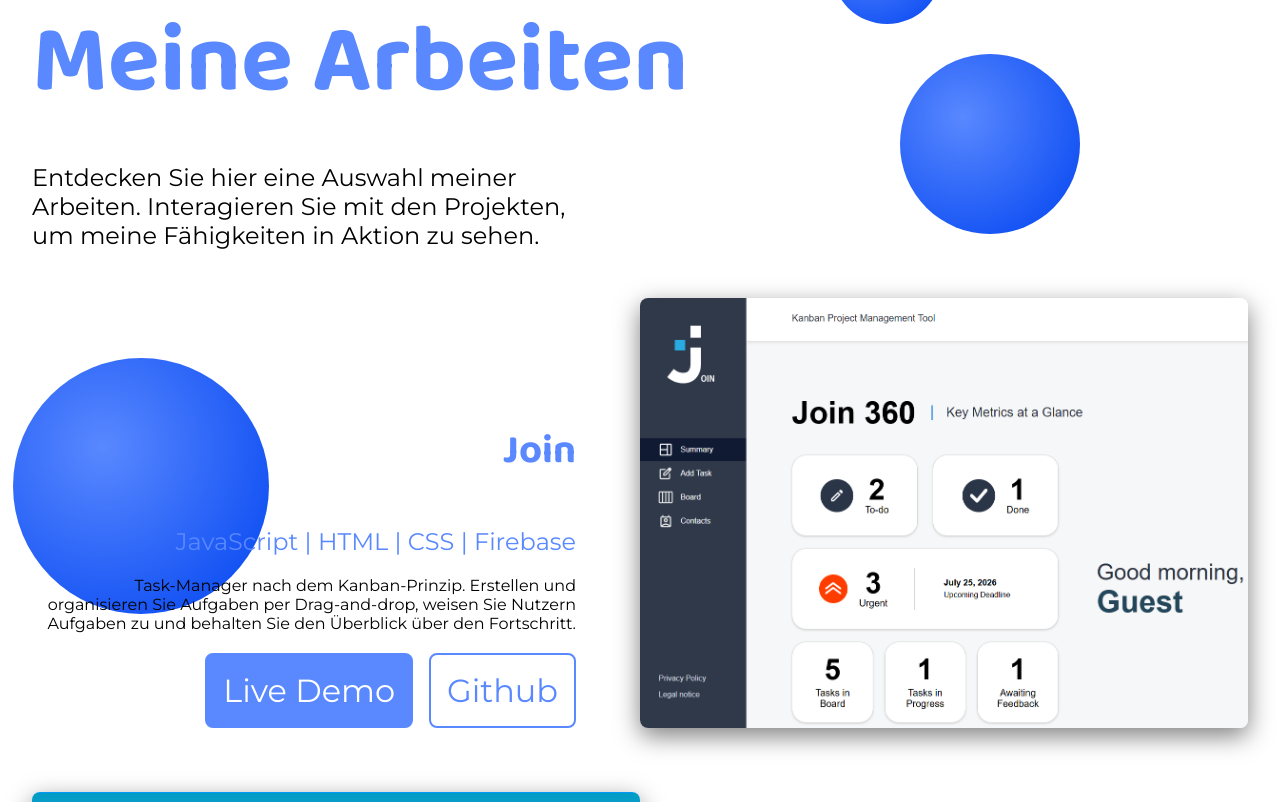
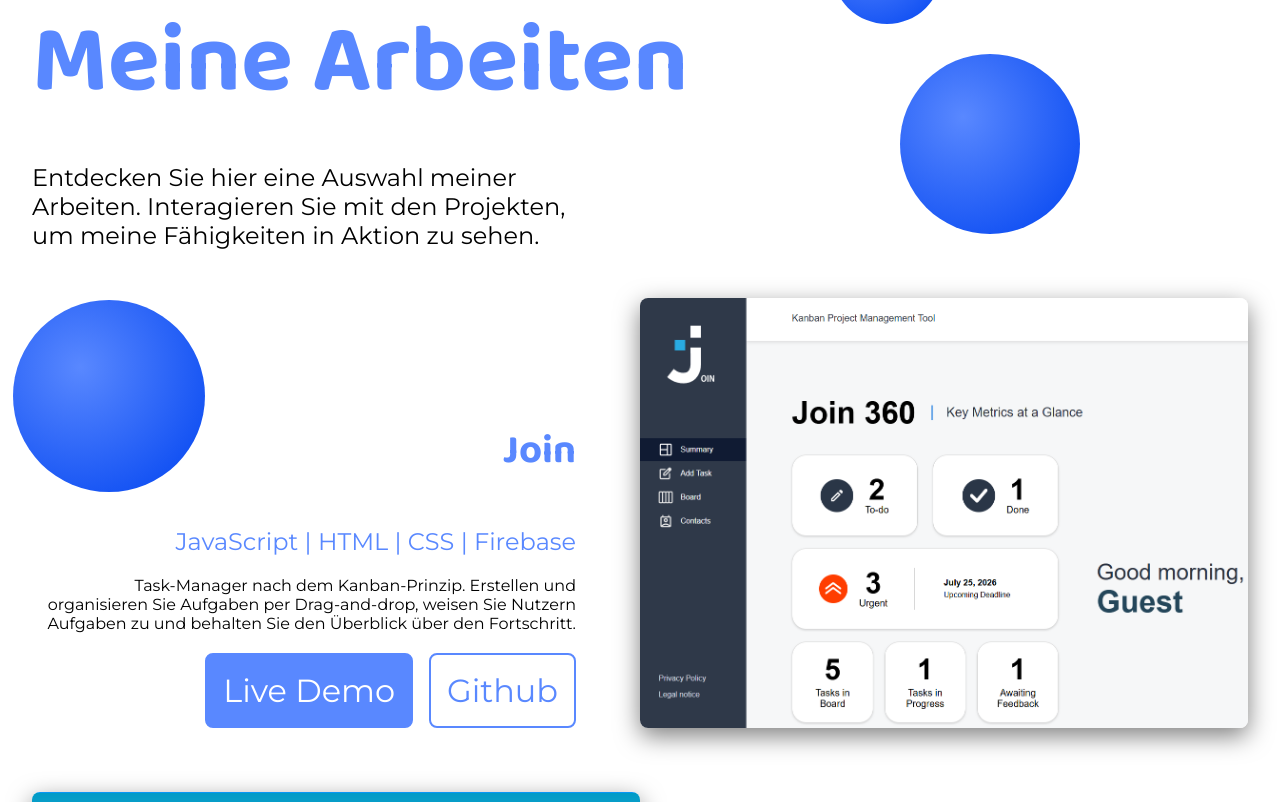
Before and after one commit to johi94/portfolio, an Angular app: page / in a window 1280 px wide. Shown: the part 2435-3237 px from the top of the page. Built offline with nearby package versions, Linux system fonts and the light colour scheme.

Commit message:
fix: adjust size and position of decorative circle in work section

```diff
--- a/src/app/components/work/work.scss
+++ b/src/app/components/work/work.scss
@@ -128,9 +128,12 @@
   }
 
   &__circle--3 {
-    @include decorative-circle(clamp(rem(180px), 20dvw, rem(320px)));
-    top: 25%;
+    @include decorative-circle(clamp(rem(180px), 15dvw, rem(320px)));
+    top: 22%;
     left: 1%;
+    @include respond(tablet) {
+      top: 15%;
+    }
   }
 
   &__circle--4 {
```
